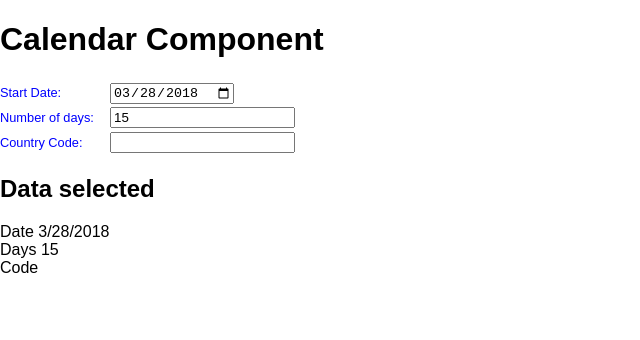
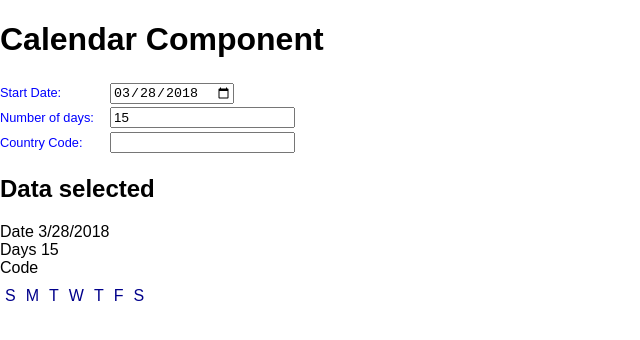
Before and after one commit to elsemaani/CalendarExcercise, a React (Create React App) app in the folder calendar-app/: page / in a window 1280 px wide. Shown: the top 340 px of the page, without its empty margins (0-640 px from the left). Built offline with nearby package versions, Linux system fonts and the light colour scheme.

Commit message:
chore: Week box component with days header.

```diff
--- a/calendar-app/src/components/Calendar.jsx
+++ b/calendar-app/src/components/Calendar.jsx
@@ -1,5 +1,7 @@
 import React, { Component } from 'react';
 import PropTypes from 'prop-types';
+import utils from '../utils.jsx';
+import WeekBox from './WeekBox.jsx';
 import './calendar.css';
 
 class Calendar extends Component {
@@ -8,7 +10,7 @@ class Calendar extends Component {
         super(props);
 
         // initial date
-        let defaultDate = this.getDateValue(new Date());
+        let defaultDate = utils.getDateValue(new Date());
 
         this.state = {
             startDate: defaultDate,
@@ -26,16 +28,6 @@ class Calendar extends Component {
     };
 
     componentDidMount() {
-    }
-
-    getDateValue(date) {
-
-        if (!date) {
-            return '';
-        }
-
-        let dtValue = date.toISOString().substring(0, 10);
-        return dtValue;
     }
 
     updateDays(e) {
@@ -84,6 +76,8 @@ class Calendar extends Component {
             <div>Days {this.state.days}</div>
             <div>Code {this.state.code}</div>
 
+            <WeekBox weekFormat={'ss'}/>
+
         </div>
     }
 }
--- /dev/null
+++ b/calendar-app/src/components/WeekBox.jsx
@@ -0,0 +1,48 @@
+import React, { Component } from 'react';
+import PropTypes from 'prop-types';
+import './calendar.css';
+
+// Array for header days
+const DAYS = ['S','M','T','W','T','F','S'];
+
+class WeekBox extends Component {
+
+    constructor(props) {
+        super(props);
+
+        this.state = {
+        };
+    }
+
+    static defaultProps = {
+        weekFormat: 'ss' // property to eventually allow different calendar styles: ss (sunday to saturday), ms (monday to saturday);
+    };
+
+    static propTypes = {
+        weekFormat: PropTypes.string.isRequired,
+        startDate: PropTypes.object.isRequired,
+        days: PropTypes.number.isRequired
+    };
+
+    componentDidMount() {
+    }
+
+    getHeaderDays() {
+        return (DAYS.map((d, index)=> {
+            return <div id={index} className="header-day">{d}</div>;
+        }))
+    }
+
+    render() {
+
+        let headerDays = this.getHeaderDays();
+
+        return <div className="weekbox-root">
+            <div className="header-days-container">
+                {headerDays}
+            </div>
+        </div>
+    }
+}
+
+export default WeekBox;
--- a/calendar-app/src/components/calendar.css
+++ b/calendar-app/src/components/calendar.css
@@ -9,3 +9,18 @@
   font-size: 0.8em;
   color: blue;
 }
+
+.weekbox-root {
+  margin-top: 10px;
+}
+
+.header-days-container {
+  /*border: darkblue 1px solid;*/
+}
+
+.header-day {
+  display: inline;
+  font-size: 1em;
+  padding: 5px;
+  color: darkblue;
+}
--- /dev/null
+++ b/calendar-app/src/utils.jsx
@@ -0,0 +1,14 @@
+let utils = {
+
+    getDateValue(date) {
+
+        if (!date) {
+            return '';
+        }
+
+        let dtValue = date.toISOString().substring(0, 10);
+        return dtValue;
+    },
+};
+
+export default utils;
```
